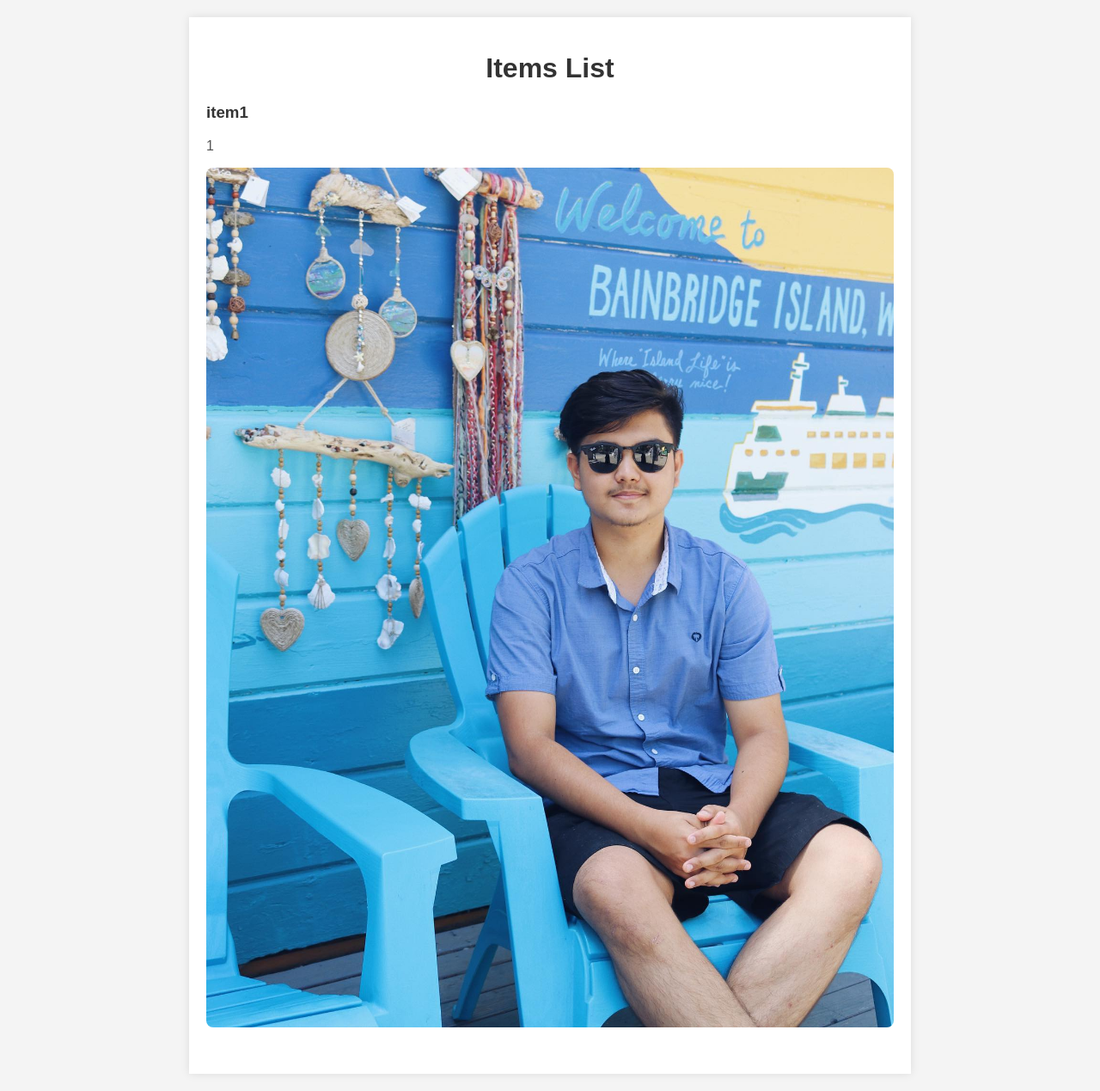
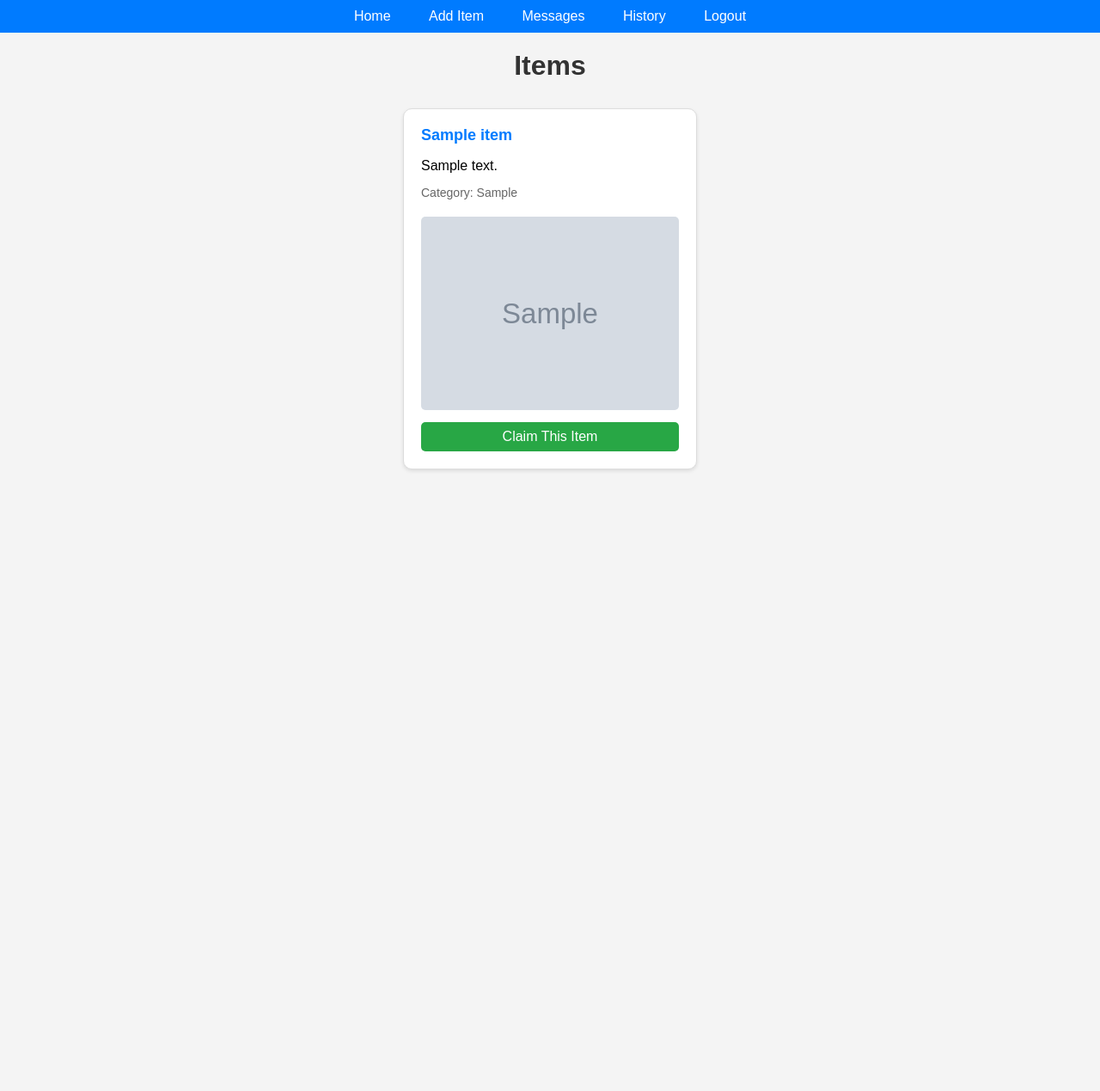
Before and after one commit to akuikel/Hackathon-ULM, a Flask app: page /items in a window 1280 px wide. Shown: the whole page at 86% size. After the commit the page ends 548 px from the top, so only its background shows below. Run offline with Flask 3, Linux system fonts and the light colour scheme; tables that the repository leaves empty hold one stand-in row (values such as "Sample post"); grey boxes marked "Sample" are stand-in pictures.

Commit message:
Almost there 2:51AM

```diff
--- a/app.py
+++ b/app.py
@@ -16,29 +16,70 @@ app.config['UPLOAD_FOLDER'] = 'static/uploads'
 if not os.path.exists(app.config['UPLOAD_FOLDER']):
     os.makedirs(app.config['UPLOAD_FOLDER'])
 
+app.config['PROOF_FOLDER'] = 'static/proofs'
+if not os.path.exists(app.config['PROOF_FOLDER']):
+    os.makedirs(app.config['PROOF_FOLDER'])
+
 ALLOWED_EXTENSIONS = {'png', 'jpg', 'jpeg', 'gif'}
+
+CATEGORIES = ["Pets", "Documents", "Phone", "Cash", "Debit/Credit Card", "Laptop", "Clothes", "Jewellery", "Purse", "Person", "Motorcycle", "Cycle", "Cars", "Others"]
+
 
 db = SQLAlchemy(app)
 
 # User model
 class User(db.Model):
     id = db.Column(db.Integer, primary_key=True)
+    name = db.Column(db.String(100), nullable=False)
     username = db.Column(db.String(80), unique=True, nullable=False)
+    email = db.Column(db.String(120), unique=True, nullable=False)  # Add the email field
     password = db.Column(db.String(120), nullable=False)
 
     def __repr__(self):
         return f'<User {self.username}>'
 
-# Item model
+
+from datetime import datetime
+
+
+class Message(db.Model):
+    id = db.Column(db.Integer, primary_key=True)
+    sender = db.Column(db.String(50))
+    receiver = db.Column(db.String(50))
+    content = db.Column(db.String(500))
+    timestamp = db.Column(db.DateTime, default=datetime.utcnow)
+
+class Claim(db.Model):
+    id = db.Column(db.Integer, primary_key=True)
+    description = db.Column(db.String(255), nullable=False)
+    proof_image_path = db.Column(db.String(255))  # Store the relative path to the proof image
+    item_id = db.Column(db.Integer, db.ForeignKey('item.id'), nullable=False)
+    claimer_id = db.Column(db.Integer, db.ForeignKey('user.id'), nullable=False)
+    created_at = db.Column(db.DateTime, default=datetime.utcnow)
+    # Define status choices and default status
+    STATUS_CHOICES = {
+        ('pending', 'Pending'),
+        ('approved', 'Approved'),
+        ('rejected', 'Rejected'),
+    }
+    status = db.Column(db.String(50), nullable=False, default='pending', info={'choices': STATUS_CHOICES})
+
+    item = db.relationship('Item', backref=db.backref('claims', lazy=True))
+    claimer = db.relationship('User', backref=db.backref('claims', lazy=True))
+
+    def __repr__(self):
+        return f'<Claim {self.description} by {self.claimer_id} - Status: {self.status}>'
+
+
 class Item(db.Model):
     id = db.Column(db.Integer, primary_key=True)
     name = db.Column(db.String(100), nullable=False)
     description = db.Column(db.String(255))
     image_path = db.Column(db.String(255))  # Stores the path relative to 'static/'
+
+    category = db.Column(db.String(50), nullable=False)  # Add this line for category
     user_id = db.Column(db.Integer, db.ForeignKey('user.id'), nullable=False)
-
-    def __repr__(self):
-        return f'<Item {self.name}>'
+    user = db.relationship('User', backref=db.backref('items', lazy=True))
 
 # Check if the file uploaded has an allowed extension
 def allowed_file(filename):
@@ -71,20 +112,54 @@ def logout():
     flash('You have been logged out.', 'success')
     return redirect(url_for('index'))
 
+
+@app.route('/chat', methods=['GET', 'POST'])
+def chat():
+    if 'username' not in session:
+        return redirect(url_for('login'))
+
+    if request.method == 'POST':
+        content = request.form['content']
+        sender = session['username']  # Get the sender from the session
+        message = Message(sender=sender, content=content)  # Save message with sender
+        db.session.add(message)
+        db.session.commit()
+
+    # Fetch all messages sent by both users
+    messages = Message.query.all()
+
+    return render_template('chat.html', messages=messages, User=User)  # Pass the User model to the template
+
+
+
 # Registration route
 @app.route('/register', methods=['GET', 'POST'])
 def register():
     if request.method == 'POST':
+        name = request.form['name']
         username = request.form['username']
+        email = request.form['email']
         password = request.form['password']
-        if not User.query.filter_by(username=username).first():
-            new_user = User(username=username, password=password)
+
+        # Check if the username or email already exists
+        existing_user = User.query.filter_by(username=username).first()
+        existing_email = User.query.filter_by(email=email).first()
+
+        if existing_user:
+            flash('Username already exists!', 'error')
+        elif existing_email:
+            flash('Email already in use!', 'error')
+        else:
+            # Create a new user if neither the username nor email exists
+            new_user = User(name=name, username=username, email=email, password=password)
             db.session.add(new_user)
             db.session.commit()
             flash('Registration successful! Please login.', 'success')
             return redirect(url_for('login'))
-        flash('Username already exists!', 'error')
+
     return render_template('register.html')
+
+
 
 @app.route('/add_item', methods=['GET', 'POST'])
 def add_item():
@@ -93,6 +168,7 @@ def add_item():
     if request.method == 'POST':
         name = request.form['name']
         description = request.form['description']
+        category = request.form['category']  # Get category from form
         file = request.files['image']
         print("Uploading:", name, description)  # Debugging upload details
         if file and allowed_file(file.filename):
@@ -100,7 +176,7 @@ def add_item():
             file_path = os.path.join(app.config['UPLOAD_FOLDER'], filename)
             file.save(file_path)
             print("File saved to:", file_path)  # Check the path where file is saved
-            new_item = Item(name=name, description=description, user_id=session['user_id'], image_path=filename)
+            new_item = Item(name=name, description=description, category=category, user_id=session['user_id'], image_path=filename)  # Include category
             db.session.add(new_item)
             db.session.commit()
             print("New item added:", new_item)  # Verify the new item's details
@@ -108,19 +184,84 @@ def add_item():
         else:
             flash('Invalid file type.', 'error')
         return redirect(url_for('items'))
-    return render_template('add_item.html')
+    return render_template('add_item.html', categories=CATEGORIES)  # Pass categories to the template
+
+
+@app.route('/items', methods=['GET', 'POST'])
+def items():
+    if request.method == 'POST':
+        selected_category = request.form.get('category')
+        if selected_category:
+            all_items = Item.query.filter_by(category=selected_category).all()
+        else:
+            all_items = Item.query.all()
+    else:
+        all_items = Item.query.all()
+
+    return render_template('items.html', items=all_items, categories=CATEGORIES)
+
+@app.route('/claim_item/<int:item_id>', methods=['GET', 'POST'])
+def claim_item(item_id):
+    item = Item.query.get(item_id)
+    if request.method == 'POST':
+        message = request.form['message']
+        file = request.files['proof']
+        if file and allowed_file(file.filename):
+            filename = secure_filename(file.filename)
+            file_path = os.path.join(app.config['PROOF_FOLDER'], filename)
+            file.save(file_path)
+            new_claim = Claim(description=message, proof_image_path=filename, item_id=item_id, claimer_id=session['user_id'])
+            db.session.add(new_claim)
+            db.session.commit()
+            flash('Your claim has been submitted.', 'success')
+            return redirect(url_for('items'))
+        else:
+            flash('Invalid file type.', 'error')
+    return render_template('claims.html', item=item)
+
+@app.route('/history')
+def history():
+    if 'user_id' not in session:
+        flash('You must be logged in to view this page.', 'error')
+        return redirect(url_for('login'))
+
+    # Query the claims along with the associated items and user information
+    claims = Claim.query.filter_by(claimer_id=session['user_id']).all()
+
+    return render_template('history.html', claims=claims)
 
 
 
-# Items display route
-@app.route('/items')
-def items():
-    all_items = Item.query.all()
-    return render_template('items.html', items=all_items)
+@app.route('/messages')
+def messages():
+    if 'user_id' not in session:
+        flash('You must be logged in to view this page.', 'error')
+        return redirect(url_for('login'))
+    user_items = Item.query.filter_by(user_id=session['user_id']).all()
+    return render_template('messages.html', items=user_items, User=User)  # Pass the User model to the template
+
+
+@app.route('/update_claim_status/<int:claim_id>/<status>', methods=['POST'])
+def update_claim_status(claim_id, status):
+    if 'user_id' not in session:
+        flash('You must be logged in to perform this action.', 'error')
+        return redirect(url_for('login'))
+    claim = Claim.query.get(claim_id)
+    if claim and claim.item.user_id == session['user_id']:  # Ensure only the item owner can update the status
+        if status in ['approved', 'rejected']:  # Validating against accepted status values
+            claim.status = status
+            db.session.commit()
+            flash('Claim status updated successfully.', 'success')
+        else:
+            flash('Invalid status update.', 'error')
+    else:
+        flash('You do not have permission to update this claim.', 'error')
+    return redirect(url_for('messages'))
+
 
 # Run the application
 if __name__ == "__main__":
     with app.app_context():
-    #    db.drop_all()
+        db.drop_all()
         db.create_all()
     app.run(debug=True)
--- a/templates/add_item.html
+++ b/templates/add_item.html
@@ -15,6 +15,12 @@
         <input type="text" id="name" name="name" required>
         <label for="description">Description:</label>
         <input type="text" id="description" name="description" required>
+        <label for="category">Category:</label>
+        <select id="category" name="category" required>
+            {% for category in categories %}
+                <option value="{{ category }}">{{ category }}</option>
+            {% endfor %}
+        </select>
         <label for="image">Upload Image:</label>
         <input type="file" id="image" name="image" accept=".jpg, .jpeg, .png, .gif">
         <button type="submit">Add Item</button>
--- a/templates/items.html
+++ b/templates/items.html
@@ -3,58 +3,137 @@
 <head>
     <meta charset="UTF-8">
     <meta name="viewport" content="width=device-width, initial-scale=1.0">
-    <title>Items List</title>
+    <title>Items</title>
     <style>
         body {
             font-family: Arial, sans-serif;
             background-color: #f4f4f4;
             margin: 0;
-            padding: 20px;
-        }
-        .container {
-            max-width: 800px;
-            margin: auto;
-            background: white;
-            padding: 20px;
-            box-shadow: 0 0 10px rgba(0,0,0,0.1);
+            padding: 0;
         }
         h1 {
+            text-align: center;
             color: #333;
+            margin-top: 20px;
+        }
+        nav {
+            background-color: #007bff;
+            color: white;
+            padding: 10px 0;
             text-align: center;
         }
-        .item {
+        nav a {
+            color: white;
+            padding: 12px 20px;
+            text-decoration: none;
+            font-size: 16px;
+        }
+        form {
             margin-bottom: 20px;
-            padding-bottom: 10px;
-            border-bottom: 1px solid #ccc;
+            text-align: center;
         }
-        .item:last-child {
-            border-bottom: none;
+        label {
+            font-weight: bold;
+            margin-right: 10px;
         }
-        img {
-            width: 100%; /* Responsive images */
+        select {
+            padding: 8px;
+            margin: 0 10px;
+            border-radius: 5px;
+            border: 1px solid #ccc;
+        }
+        button {
+            padding: 10px 20px;
+            background-color: #007bff;
+            color: #fff;
+            border: none;
+            border-radius: 5px;
+            cursor: pointer;
+        }
+        ul {
+            list-style-type: none;
+            padding: 0;
+            margin: 0;
+            display: flex;
+            flex-wrap: wrap;
+            justify-content: center;
+        }
+        li {
+            background-color: #fff;
+            border: 1px solid #ddd;
+            border-radius: 10px;
+            margin: 10px;
+            padding: 20px;
+            width: 300px;
+            text-align: left;
+            box-shadow: 0 2px 4px rgba(0, 0, 0, 0.1);
+            transition: all 0.3s ease;
+        }
+        li:hover {
+            transform: translateY(-5px);
+            box-shadow: 0 4px 8px rgba(0, 0, 0, 0.1);
+        }
+        li img {
+            width: 100%;
             height: auto;
-            border-radius: 8px;
+            margin-top: 10px;
+            border-radius: 5px;
         }
-        p {
-            color: #555;
+        li strong {
+            color: #007bff;
+            display: block;
+            margin-bottom: 10px;
+            font-size: 18px;
         }
-        h3 {
-            color: #333;
+        li p {
+            margin-bottom: 10px;
+            font-size: 16px;
+        }
+        .category {
+            font-size: 14px;
+            color: #666;
+        }
+        .claim-button {
+            display: block;
+            width: 100%;
+            text-align: center;
+            margin-top: 10px;
+            padding: 8px 0;
+            background-color: #28a745;
+            color: white;
+            border-radius: 5px;
+            text-decoration: none;
         }
     </style>
+
 </head>
 <body>
-    <div class="container">
-        <h1>Items List</h1>
+    <!-- Your existing navigation bar -->
+
+    <nav>
+        <a href="{{ url_for('items') }}">Home</a>
+        <a href="{{ url_for('add_item') }}">Add Item</a>
+        <a href="{{ url_for('messages') }}">Messages</a>
+        <a href="{{ url_for('history') }}">History</a>
+        <a href="{{ url_for('logout') }}">Logout</a>
+    </nav>
+
+    <h1>Items</h1>
+    <form action="/items" method="post">
+        <!-- Your existing category sorting form -->
+    </form>
+    <ul>
         {% for item in items %}
-            <div class="item">
-                <h3>{{ item.name }}</h3>
+            <li>
+                <strong>{{ item.name }}</strong>
                 <p>{{ item.description }}</p>
-                {% if item.image_path %}
-                    <img src="{{ url_for('static', filename='uploads/' + item.image_path) }}" alt="Image of {{ item.name }}">
+                <p class="category">Category: {{ item.category }}</p>
+                <img src="{{ url_for('static', filename='uploads/' + item.image_path) }}" alt="Item Image">
+                {% if item.user_id != session['user_id'] %}  <!-- Check if the item was not posted by the current user -->
+                    <a href="{{ url_for('claim_item', item_id=item.id) }}" class="claim-button">Claim This Item</a>
                 {% endif %}
-            </div>
+            </li>
         {% endfor %}
-    </div>
+    </ul>
 </body>
 </html>
--- a/templates/register.html
+++ b/templates/register.html
@@ -11,8 +11,12 @@
         <p>{{ message }}</p>
     {% endfor %}
     <form method="POST">
+        <label for="name">Name:</label>
+        <input type="text" id="name" name="name" required>
         <label for="username">Username:</label>
         <input type="text" id="username" name="username" required>
+        <label for="email">Email:</label>
+        <input type="email" id="email" name="email" required>  <!-- Add email input field -->
         <label for="password">Password:</label>
         <input type="password" id="password" name="password" required>
         <button type="submit">Register</button>
```
Also changed, not shown: templates/chat.html (added, +51 -0 lines), templates/claim_requests.html (added, +19 -0 lines), templates/claims.html (added, +19 -0 lines), templates/history.html (added, +37 -0 lines), templates/messages.html (added, +37 -0 lines), instance/lostandfound.db, static/proofs/1650343301036.jpeg (added), static/proofs/296382628_8019975344709263_6743376503914358122_n.jpg (added), static/proofs/FsmGDdTWcAEJlQO.jpeg (added), static/proofs/Screenshot_2024-04-10_at_12.45.20_AM.png (added), static/uploads/1650343301036.jpeg (added), static/uploads/FsmGDdTWcAEJlQO.jpeg (added), static/uploads/Screenshot_2024-04-08_at_1.25.20_PM.png (deleted).
